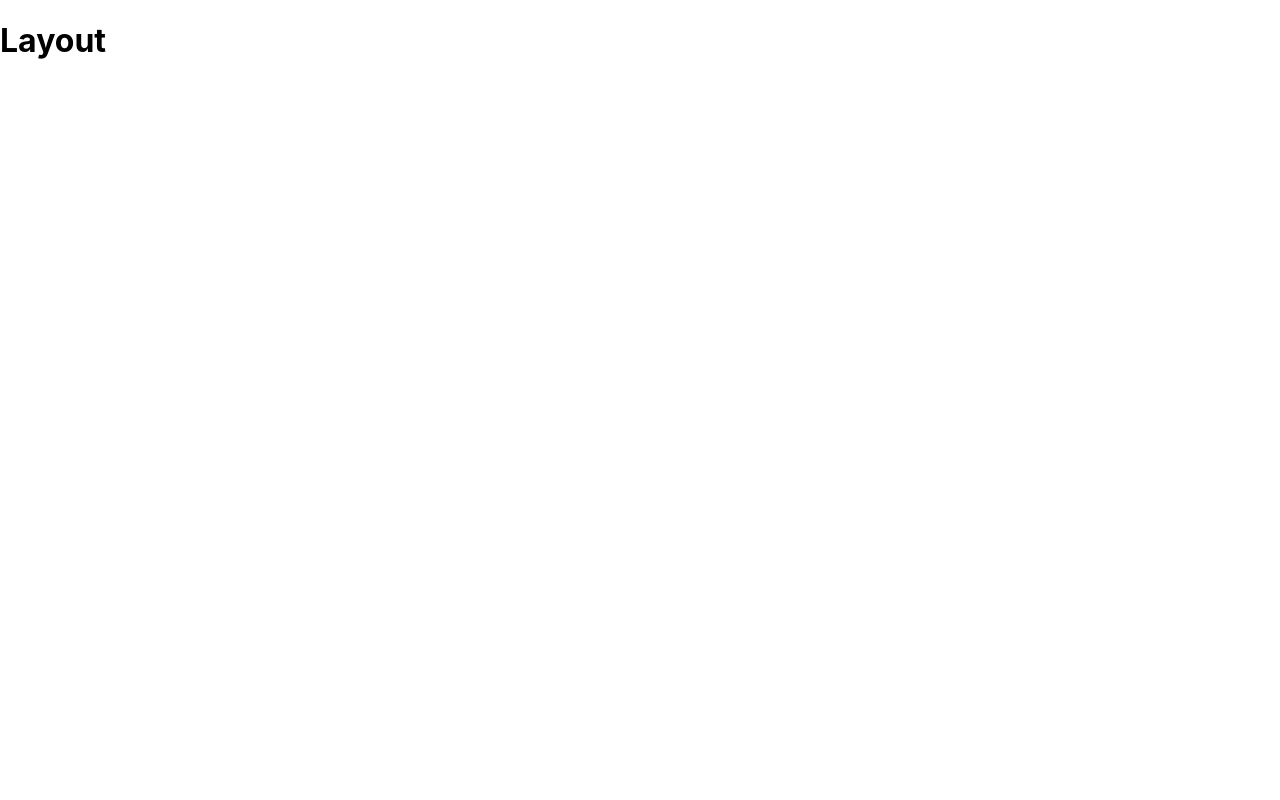
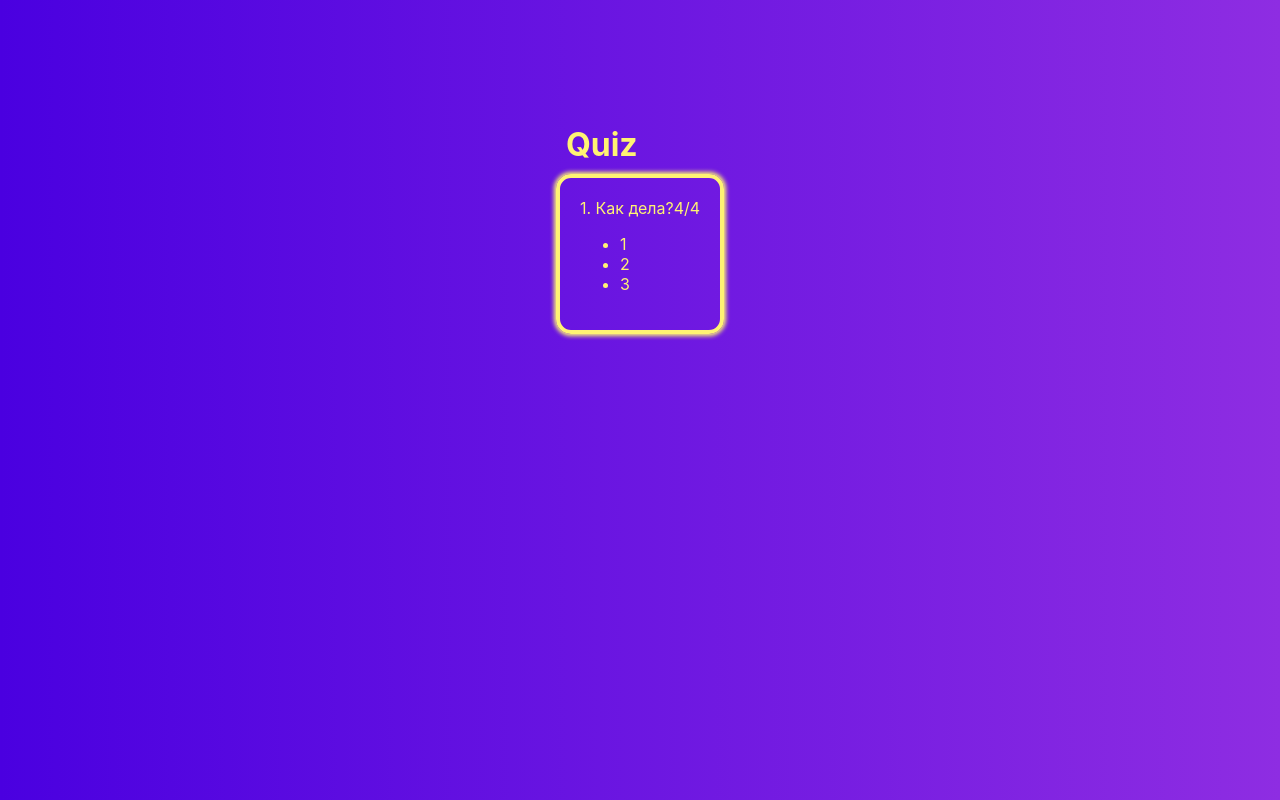
Before and after one commit to top-web-knurl/React-quiz, a React (Create React App) app: page / in a window 1280 px wide. Built offline with nearby package versions, Linux system fonts and the light colour scheme.

Commit message:
Активный вопрос

```diff
--- a/src/App.js
+++ b/src/App.js
@@ -1,14 +1,13 @@
 import React, { Component } from "react";
 import Layout from './hoc/Layout/Layout'
-
+import Quiz from './containers/Quiz/Quiz'
+import './index.css'
 class App extends Component {
 
   render() {
     return (
       <Layout>
-        <div className="App">
-          <h1>Layout</h1>
-        </div>
+        <Quiz/>
       </Layout>
 
     );
--- /dev/null
+++ b/src/components/ActiveQuiz/ActiveQuiz.jsx
@@ -0,0 +1,34 @@
+import React from "react";
+import classes from './ActiveQuiz.module.css';
+
+const ActiveQuiz = (props) => {
+    // const {ActiveQuiz} = props;
+    const { ActiveQuiz, Question } = classes;
+
+    return (
+        <div className={ActiveQuiz}>
+            <div className={Question}>
+                <div>
+                    <span>
+                        1.&nbsp;
+                    </span>
+                    <span>
+                        Как дела?
+                    </span>
+                </div>
+                <div>
+                    4/4
+                </div>
+            </div>
+
+            <ul>
+                <li>1</li>
+                <li>2</li>
+                <li>3</li>
+            </ul>
+        </div>
+    )
+
+}
+
+export default ActiveQuiz;
--- /dev/null
+++ b/src/components/ActiveQuiz/ActiveQuiz.module.css
@@ -0,0 +1,13 @@
+.ActiveQuiz{
+    padding: 20px;
+    color: #FFF373;
+    box-shadow: 0px 0px 4px 2px #FFF373;
+    border: 4px solid #FFF373;
+    border-radius: 15px;
+    width: 100%;
+}
+
+.Question{
+    display: flex;
+    justify-content: space-between;
+}
--- /dev/null
+++ b/src/containers/Quiz/Quiz.js
@@ -0,0 +1,25 @@
+import React, { Component } from "react";
+import ActiveQuiz from "../../components/ActiveQuiz/ActiveQuiz";
+import classes from './Quiz.module.css';
+
+class Quiz extends Component {
+
+    state = {
+        quiz: []
+    }
+
+    render() {
+        const { Quiz, QuizWrapper } = classes;
+        return (
+            <div className={Quiz}>
+
+                <div className={QuizWrapper}>
+                <h1>Quiz</h1>
+                    <ActiveQuiz />
+                </div>
+            </div>
+        )
+    }
+}
+
+export default Quiz;
--- /dev/null
+++ b/src/containers/Quiz/Quiz.module.css
@@ -0,0 +1,17 @@
+.Quiz {
+    display: flex;
+    justify-content: center;
+    flex-grow: 1;
+    padding: 100px 35px;
+    background: #8E2DE2;
+    background: linear-gradient(to right, #4A00E0, #8E2DE2);
+}
+.QuizWrapper{
+    max-width: 630px;
+    margin: 0 auto;
+    padding: 15px;
+}
+.Quiz h1{
+    color: #FFF373;
+    margin: 10px;
+}
--- a/src/index.css
+++ b/src/index.css
@@ -6,7 +6,9 @@ body {
   -webkit-font-smoothing: antialiased;
   -moz-osx-font-smoothing: grayscale;
 }
-
+*,*::after,*::before{
+  box-sizing: border-box;
+}
 code {
   font-family: source-code-pro, Menlo, Monaco, Consolas, 'Courier New',
     monospace;
```
